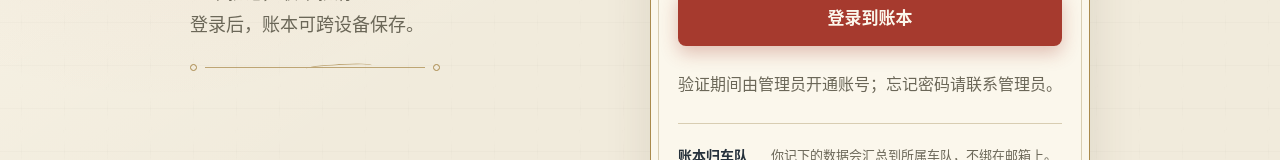
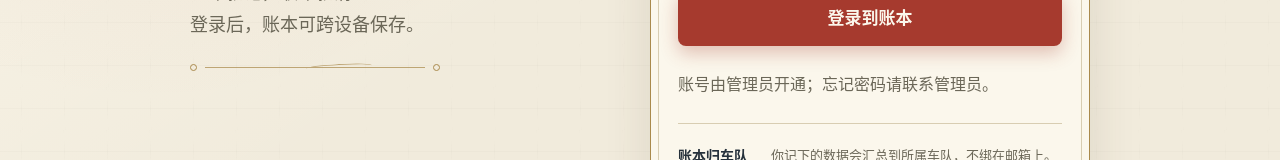
Before and after one commit to Gethaha-1/tangtangqing, a Next.js app: page / in a window 1280 px wide. Shown: the part 429-589 px from the top of the page. Built offline with nearby package versions, Linux system fonts and the light colour scheme; no server answers.

Commit message:
fix: 更新生产登录文案

```diff
--- a/app/supabase-login-form.tsx
+++ b/app/supabase-login-form.tsx
@@ -29,6 +29,6 @@ export function SupabaseLoginForm() {
     <input id="login-password" name="password" type="password" autoComplete="current-password" required maxLength={1024} disabled={busy} />
     <button className="action action-primary" type="submit" disabled={busy}>{busy ? "正在登录…" : "登录到账本"}</button>
     {error ? <p className="auth-error" role="alert">{error}</p> : null}
-    <p className="auth-copy">验证期间由管理员开通账号；忘记密码请联系管理员。</p>
+    <p className="auth-copy">账号由管理员开通；忘记密码请联系管理员。</p>
   </form>;
 }
--- a/lib/server/supabase-actions.ts
+++ b/lib/server/supabase-actions.ts
@@ -3,7 +3,7 @@ import { AuthenticationError, resolveAuthMode } from "./auth.ts";
 import { enforceMutationRequest, readJsonWithinLimit, RequestSecurityError, secureJson } from "./http-security.ts";
 import { createSupabaseContext, principalFromSupabaseUser } from "./supabase-auth.ts";
 
-/** No signup endpoint: the experiment accepts explicitly provisioned accounts. */
+/** No public signup endpoint: accounts are provisioned explicitly. */
 export async function handleSupabaseAction(request: Request, action: "signin" | "signout", transport: typeof fetch = fetch): Promise<Response> {
   try {
     if (resolveAuthMode() !== "supabase") return secureJson(request, { error: { code: "not_found", message: "入口未启用" } }, 404);
```
